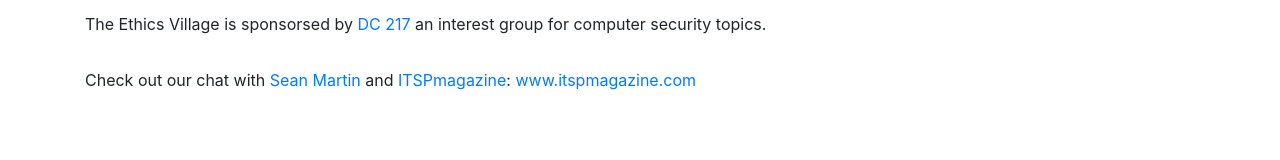
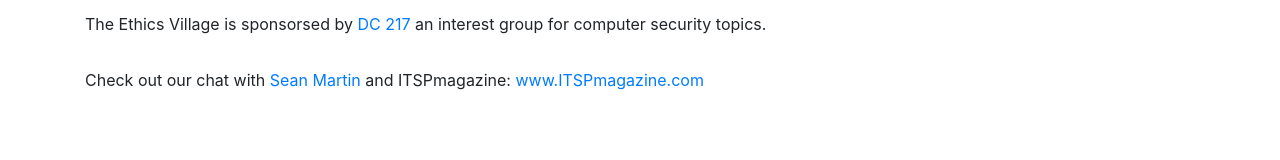
Before and after one commit to Ethics-Village/Ethics-Village.github.io, a website with bundled scripts: page index.html in a window 1280 px wide. Shown: the part 1196-1356 px from the top of the page. Built offline with nearby package versions, Linux system fonts and the light colour scheme; a web font is replaced by a local one.

Commit message:
making it look pretty

```diff
--- a/index.html
+++ b/index.html
@@ -89,7 +89,7 @@
 	      The Ethics Village is sponsorsed by <a href="https://bigezy.github.io//">DC 217</a> an interest group for computer security topics.<br />
 	      <br />
 
-	      Check out our chat with <a href="https://www.itspmagazine.com/meet-the-experts/sean-martin">Sean Martin</a> and  <a href="https://soundcloud.com/itspmagazine/ethics-village-what-is-the-role-of-ethics-in-technology-and-society">ITSPmagazine</a>: <a href="https://www.itspmagazine.com/itsp-chronicles/chats-on-the-road-to-las-vegas-2018-black-hat-defcon-hacking-diversity">www.itspmagazine.com</a>
+	      Check out our chat with <a href="https://www.itspmagazine.com/meet-the-experts/sean-martin">Sean Martin</a> and ITSPmagazine: <a href="https://www.itspmagazine.com/itsp-chronicles/chats-on-the-road-to-las-vegas-2018-black-hat-defcon-hacking-diversity"> www.ITSPmagazine.com</a>
 </p>
           </div>
         </div>
```
